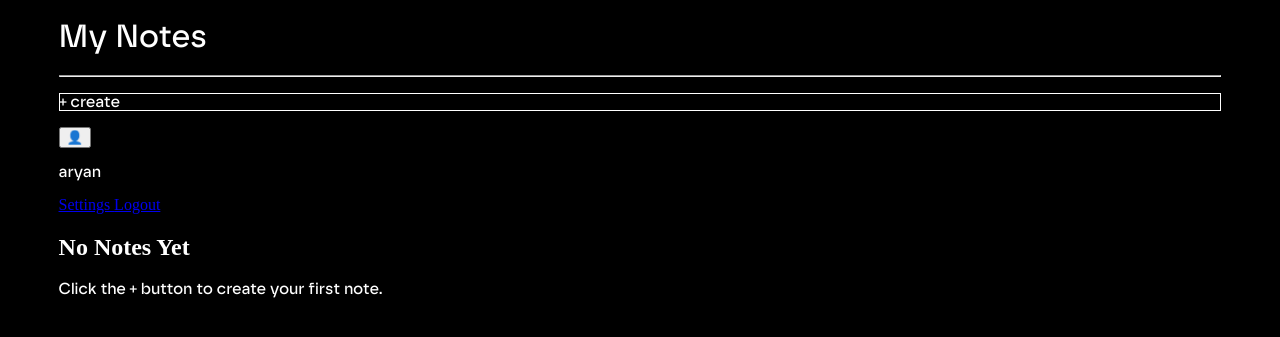
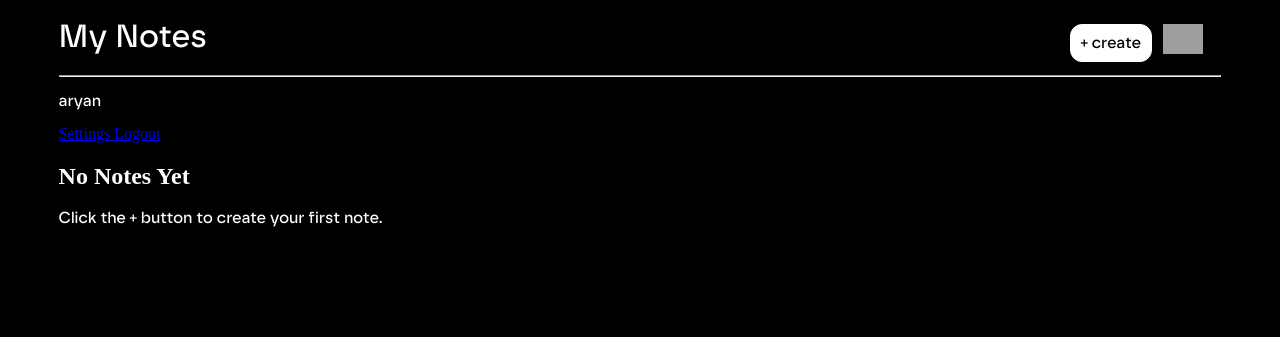
Before and after one commit to aryanbrite/flask, a Flask app: page / in a window 1280 px wide. Shown: the top 337 px of the page. Run offline with Flask 3, Linux system fonts and the light colour scheme; a user stored in the database is signed in; grey boxes are pictures that could not be loaded.

Commit message:
added profile button

```diff
--- a/static/index.css
+++ b/static/index.css
@@ -21,8 +21,33 @@ h1, p{
 #new-note{
     color: white;
     text-decoration: none;
+
 }
 
 #new{
     border: 1px solid white;
+    display: inline-block;
+    padding: 10px;
+    border-radius: 12px;
+    color: black;
+    background-color: white;
+    position: fixed;
+    top: 1vh;
+    right: 10vw;
 }
+
+#profid {
+    width: 40px;
+}
+
+#profile-btn {
+    background: transparent;
+    border: none;
+    padding: 0;
+    margin: 0;
+    display: inline-flex;
+    cursor: pointer;
+    position: fixed;
+    right: 6vw;
+    top: 3vh;
+}
--- a/templates/index.html
+++ b/templates/index.html
@@ -30,7 +30,7 @@
             <div class="profile">
 
                 <button id="profile-btn">
-                    👤
+                    <img id="profid" src="https://cdn.hackclub.com/019fa86c-0540-770a-a637-d816a0c79e2e/Untitled%20design%20(3).png" alt="">
                 </button>
 
                 <div class="profile-menu">
```
